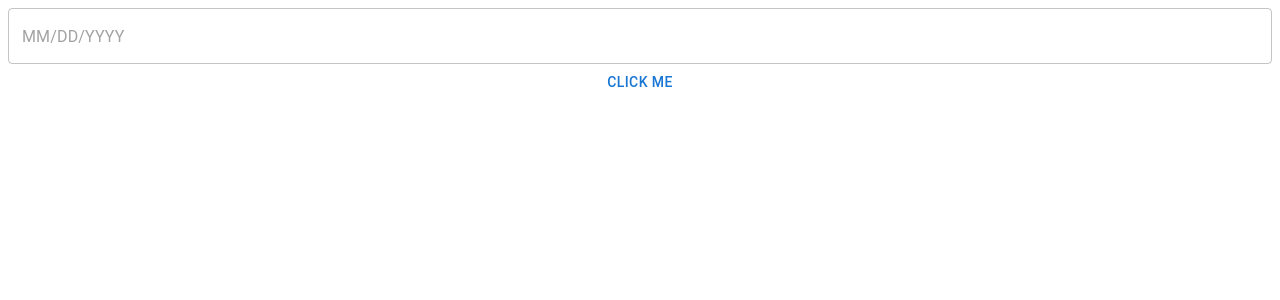
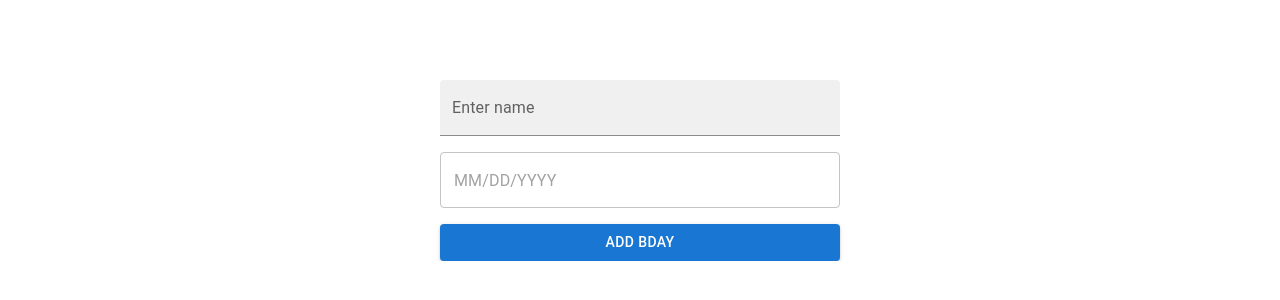
Before and after one commit to rayray39/bday-tracker, a React (Vite) app: page / in a window 1280 px wide. Shown: the top 300 px of the page. Built offline with nearby package versions, Linux system fonts and the light colour scheme.

Commit message:
App.tsx: add textfield for name and display name-bday to UI

```diff
--- a/src/App.tsx
+++ b/src/App.tsx
@@ -1,4 +1,4 @@
-import { Button, Stack } from '@mui/material';
+import { Box, Button, Stack, TextField } from '@mui/material';
 import './App.css'
 import { AdapterDayjs } from '@mui/x-date-pickers/AdapterDayjs';
 import { DatePicker } from '@mui/x-date-pickers/DatePicker';
@@ -8,24 +8,51 @@ import { useState } from 'react';
 
 
 function App() {
+    // the date that has been selected through the date picker
     const [dateSelected, setDateSelected] = useState<Dayjs | null>(null);
+    // the name that has been entered into the textfield
+    const [nameEntered, setNameEntered] = useState<string>('');
+    // the list of dates that have been selected and saved
+    const [datesSaved, setDatesSaved] = useState<string[]>([]);
+    // the list of names that have been saved
+    const [names, setNames] = useState<string[]>([]);
 
     const handleButtonClick = () => {
-        console.log('day selected ' + dateSelected?.date());
-        if (dateSelected?.month()) {
-            console.log('month selected ' + (dateSelected.month() + 1));
+        console.log(dateSelected?.format('DD-MMMM-YYYY'));
+        console.log("name = " + nameEntered);
+        if (dateSelected && nameEntered) {
+            // append the new date and new name into dateSaved array and names array
+            setDatesSaved(prev => [...prev, dateSelected.format('DD-MMMM-YYYY')]);
+            setNames(prev => [...prev, nameEntered]);
         }
-        console.log('year selected ' + dateSelected?.year());
-        console.log(dateSelected);
+        // clear the fields
+        setDateSelected(null);
+        setNameEntered('');
     }
 
     return (
-        <Stack>
-            <LocalizationProvider dateAdapter={AdapterDayjs}>
-                <DatePicker value={dateSelected} onChange={(newValue) => setDateSelected(newValue)}/>
-            </LocalizationProvider>
-            <Button onClick={handleButtonClick}>click me</Button>
-        </Stack>
+        <Box sx={{
+            display:'flex',
+            flexDirection:'column',
+            alignItems:'center',
+            margin:'auto',
+            marginTop:'80px',
+            overflowX:'hidden'
+        }}>
+            <Stack spacing={2}>
+            <TextField id="filled-basic" label="Enter name" variant="filled" value={nameEntered} onChange={(event) => setNameEntered(event.target.value)}/>
+                <LocalizationProvider dateAdapter={AdapterDayjs}>
+                    <DatePicker sx={{width:'400px'}} value={dateSelected} onChange={(newValue) => setDateSelected(newValue)}/>
+                </LocalizationProvider>
+                <Button sx={{width:'400px'}} variant='contained' onClick={handleButtonClick}>Add Bday</Button>
+            </Stack>
+
+            <Stack>
+                {datesSaved.map((date, index) => (
+                    <Box key={index}>{names[index]}-{date}</Box>
+                ))}
+            </Stack>
+        </Box>
     );
 }
 
```
